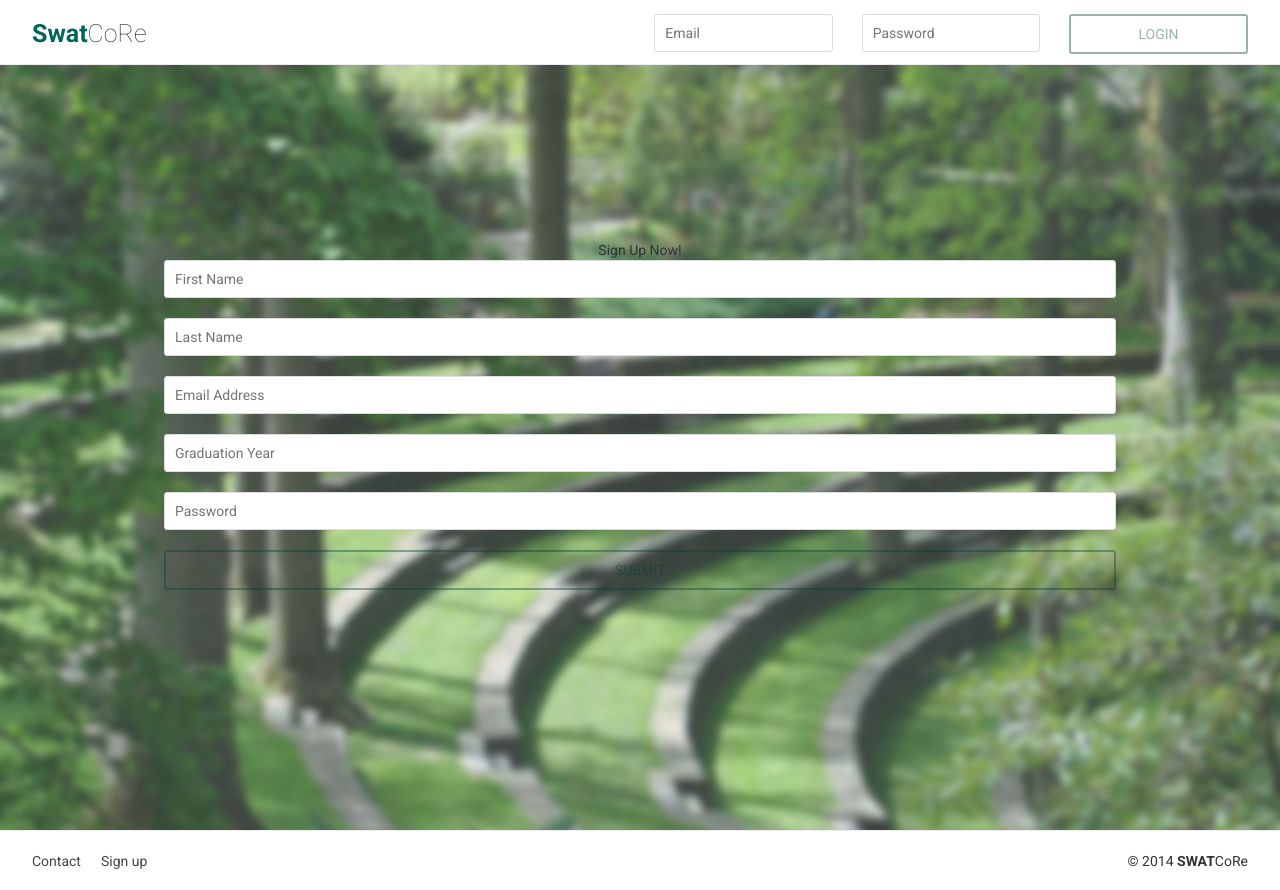
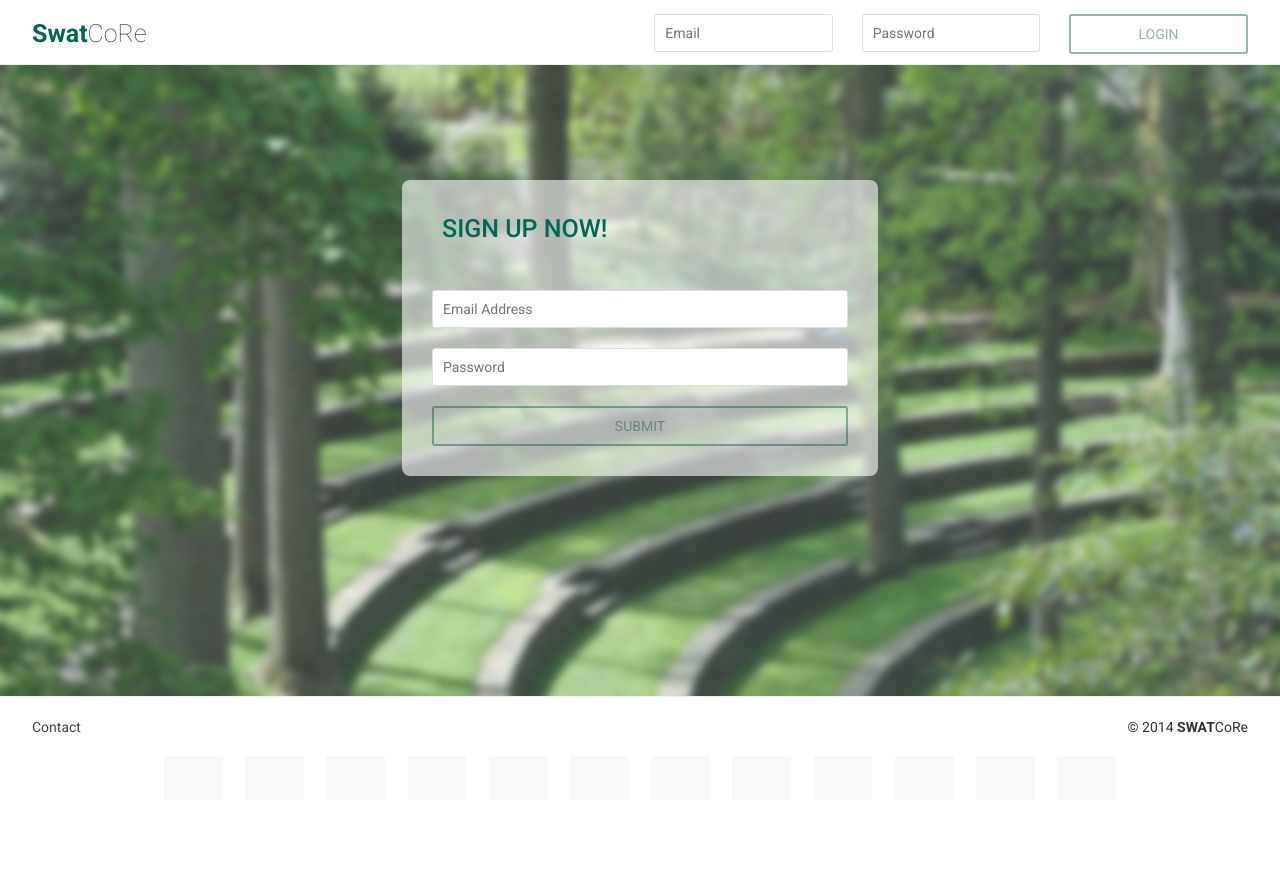
Before and after one commit to yennycheung/SwatCourseReview, a PHP site: page /signup.php in a window 1280 px wide. After the commit the page ends 733 px from the top, so only its background shows below. Run offline with PHP 8.4, Linux system fonts and the light colour scheme.

Commit message:
fix signup and contacts css

```diff
--- a/php/css/main.css
+++ b/php/css/main.css
@@ -1032,6 +1032,38 @@ form .row {
     .results .realContent .list:hover {
       border-color: #006655; }
 
+.signup {
+  height: auto; }
+  .signup .wrapper {
+    margin-top: 180px !important; }
+    .signup .wrapper .contactscontainer {
+      width: 50%;
+      margin: auto;
+      background: rgba(255, 255, 255, 0.6);
+      border-radius: 8px;
+      text-align: left; }
+      .signup .wrapper .contactscontainer .top {
+        height: 80px; }
+        .signup .wrapper .contactscontainer .top span {
+          display: block;
+          text-transform: uppercase;
+          text-align: left;
+          line-height: 58px;
+          color: #006655;
+          padding-left: 40px;
+          padding-top: 20px;
+          font-size: 25px;
+          margin-top: 20px;
+          font-weight: 500; }
+      .signup .wrapper .contactscontainer .bottom {
+        padding: 30px; }
+        .signup .wrapper .contactscontainer .bottom input[type=submit] {
+          margin-bottom: 0; }
+        .signup .wrapper .contactscontainer .bottom p {
+          font-weight: 300;
+          color: #777;
+          line-height: 1.5; }
+
 .details {
   background: #fff;
   min-height: 1000px;
@@ -1189,12 +1221,10 @@ form .row {
         .details .content .two .right input[type="submit"]:last-child {
           margin-right: 0; }
 
-.pagecontact {
-  height: auto; }
 .pagecontact .wrapper {
   margin-top: 180px !important; }
   .pagecontact .wrapper .contactscontainer {
-      width: 80%;
+    width: 70%;
     margin: auto;
     background: rgba(255, 255, 255, 0.6);
     border-radius: 8px;
--- a/php/js/page_signup.js
+++ b/php/js/page_signup.js
@@ -1,3 +1,4 @@
 jQuery(document).ready(function() {
 	$('.loader').fadeOut(500);
+	$('#footer-signup').hide();
 });
--- a/php/sass/elements/_contacts.scss
+++ b/php/sass/elements/_contacts.scss
@@ -1,9 +1,8 @@
 .pagecontact {
-	height: auto;
 	.wrapper{
 		margin-top: 180px !important;
 		.contactscontainer {
-			width: 80%;
+			width: 70%;
 			margin: auto;
 			background: rgba(255,255,255,.6);
 			border-radius: 8px;
--- a/php/sass/elements/_secondary.scss
+++ b/php/sass/elements/_secondary.scss
@@ -0,0 +1,41 @@
+.signup {
+	height: auto;
+	.wrapper{
+		margin-top: 180px !important;
+		.contactscontainer {
+			width: 50%;
+			margin: auto;
+			background: rgba(255,255,255,.6);
+			border-radius: 8px;
+			text-align:left;
+
+			.top {
+				height: 80px;
+				span {
+					display: block;
+					text-transform:uppercase;
+					text-align:left;
+					line-height: 58px;
+					color:$green;
+					padding-left:40px;
+					padding-top: 20px;
+					font-size:25px;
+					margin-top: 20px;
+					font-weight:500;
+				}
+
+			}
+			.bottom {
+				padding: 30px;
+				input[type=submit]{
+					margin-bottom: 0;
+				}
+				p{
+					font-weight: 300;
+					color: #777;
+					line-height: 1.5;
+				}
+			}
+		}
+	}
+}
--- a/php/sass/elements/_signup.scss
+++ b/php/sass/elements/_signup.scss
@@ -1,42 +1,27 @@
-.login {
-	height: 700px !important;
-	.wrapper {
-		margin-top: 50px;
-		margin-left: 25%;
-		margin-right: 25%;
-		.bottom {
-				padding-top: 15px;
-			}
-	}
-}
-
-
-.contactscontainer {
-			width: 700px;
+.signup {
+	height: auto;
+	.wrapper{
+		margin-top: 180px !important;
+		.contactscontainer {
+			width: 50%;
 			margin: auto;
 			background: rgba(255,255,255,.6);
-			//float: center;
+			border-radius: 8px;
+			text-align:left;
+
 			.top {
 				height: 80px;
 				span {
 					display: block;
 					text-transform:uppercase;
 					text-align:left;
-					line-height: 58px;
+					line-height: 48px;
 					color:$green;
 					padding-left:40px;
 					padding-top: 20px;
 					font-size:25px;
 					margin-top: 20px;
 					font-weight:500;
-				}
-
-				.bottom{
-					padding-bottom: 20px;
-
-				}
-				.active {
-					background: #fff;
 				}
 			}
 			.bottom {
--- a/php/signup.php
+++ b/php/signup.php
@@ -5,17 +5,14 @@
 	<div class="body">
 	<div class="loader"></div>
 
-		<section class="welcome bgParallax login" data-speed="2">
+		<section class="welcome bgParallax signup" data-speed="2">
 			<div class="wrapper">
 				<div class="contactscontainer">
 					<div class="top"> <span>Sign Up Now!</span> </div>
 					<div class="bottom">
 						<div class="form">
 						<form action="" method="post">
-							<input type="text" placeholder="First Name" name="forename" required><br>
-							<input type="text" placeholder="Last Name" name="surname" required><br>
 						    <input type="email" placeholder="Email Address" name="email" required><br>
-							<input type="text" placeholder="Graduation Year" name="gradyear" required><br>
 							<input type="password" placeholder="Password" name="password" required><br>
 							<input value="Submit" type="submit" >
 						</form>
```
Also changed, not shown: 1 other file. Lines whose indentation alone changed are shown as unchanged.
